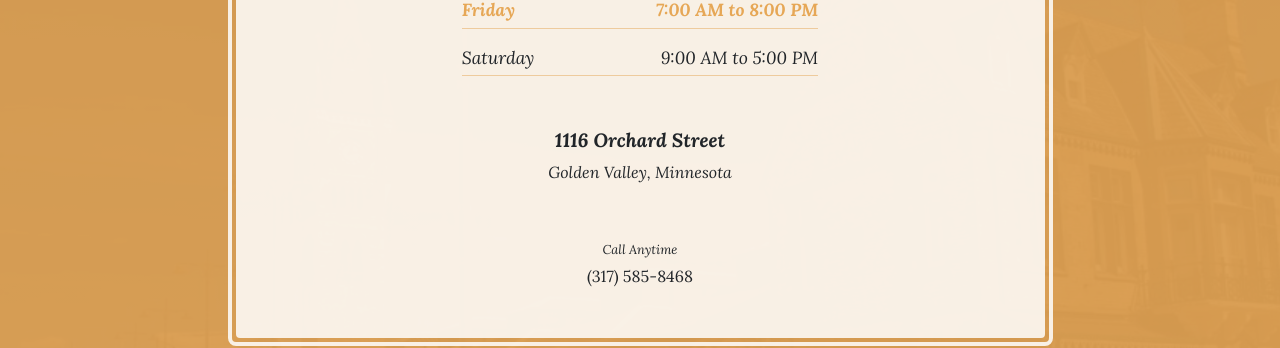
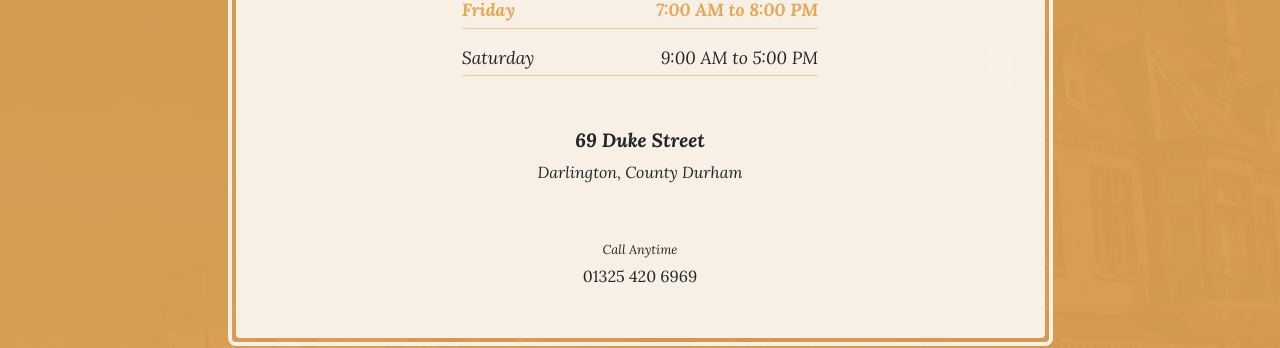
Before and after one commit to roisinclausen/businesscasual, a website: page store.html in a window 1280 px wide. Shown: the part 940-1288 px from the top of the page. Drawn offline with Linux system fonts and the light colour scheme.

Commit message:
store detes

```diff
--- a/store.html
+++ b/store.html
@@ -98,9 +98,9 @@
               </ul>
               <p class="address mb-5">
                 <em>
-                  <strong>1116 Orchard Street</strong>
+                  <strong>69 Duke Street</strong>
                   <br>
-                  Golden Valley, Minnesota
+                  Darlington, County Durham
                 </em>
               </p>
               <p class="mb-0">
@@ -108,7 +108,7 @@
                   <em>Call Anytime</em>
                 </small>
                 <br>
-                (317) 585-8468
+                01325 420 6969
               </p>
             </div>
           </div>
```
